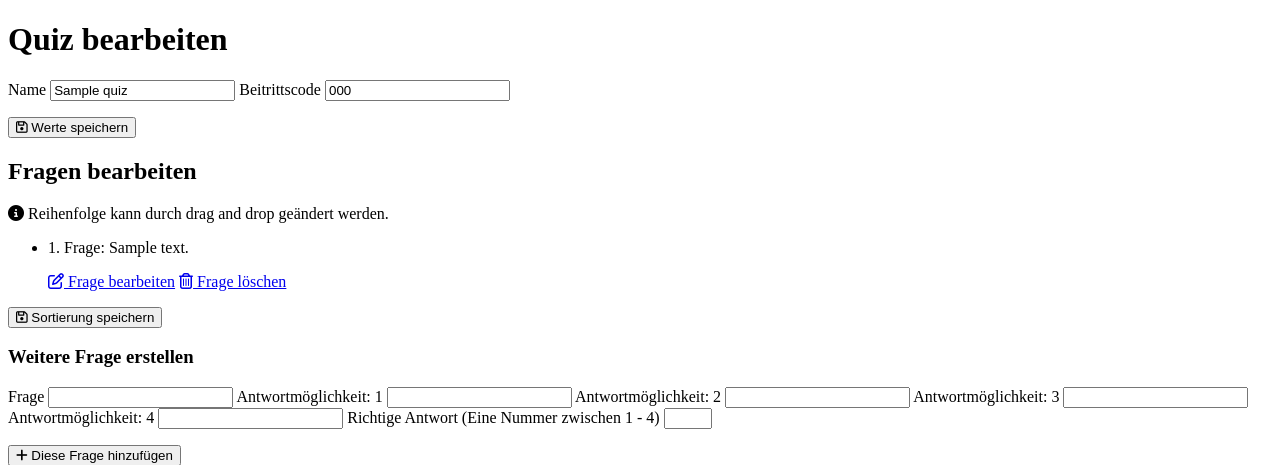
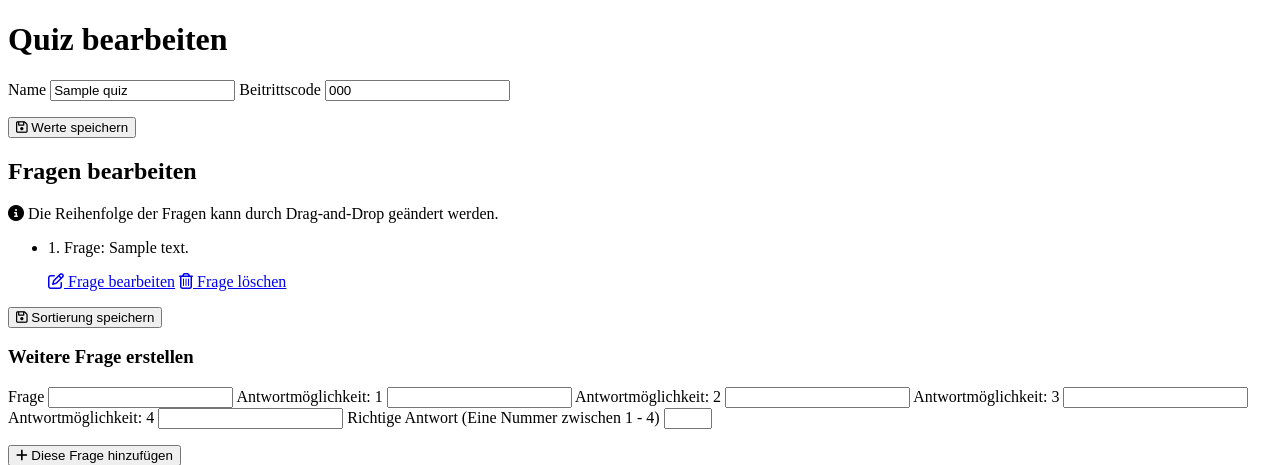
Before and after one commit to thomas-hofmann/quiz, a Symfony app: template templates/edit-quiz.html.twig in a window 1280 px wide. Shown: the part 60-525 px from the top of the page. Run offline with Twig, Linux system fonts and the light colour scheme; the template is opened without the code that fills it: most values are stand-ins (such as "Sample title", 1, 10 or a date in 2020); some libraries are stand-ins or nearby versions.

Commit message:
fixed text

```diff
--- a/templates/edit-quiz.html.twig
+++ b/templates/edit-quiz.html.twig
@@ -21,7 +21,7 @@
         </form>
         {% if questions|length %}
             <h2>Fragen bearbeiten</h2>
-            <p><i class="fa-solid fa-circle-info"></i> Reihenfolge kann durch drag and drop geändert werden.</p>
+            <p><i class="fa-solid fa-circle-info"></i> Die Reihenfolge der Fragen kann durch Drag-and-Drop geändert werden.</p>
             <ul class="list-group mb-2" id="sortable">
                 {% for question in questions %}
                     <li class="list-group-item edit-question-list-item" data-id="{{ question.id }}">
```
